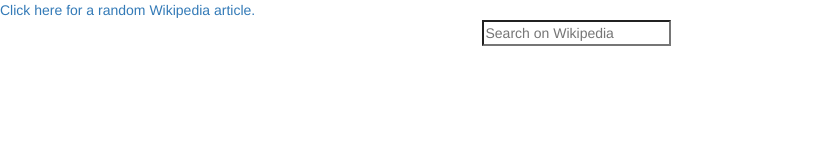
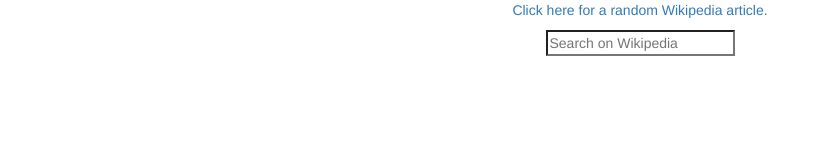
Before and after one commit to krames12/fcc-wikipedia-viewer, a plain HTML site: page index.html in a window 1280 px wide. Shown: the whole page, without its empty margins (0-826 px from the left). Drawn offline with nearby package versions, Linux system fonts and the light colour scheme.

Commit message:
base style for simple testing of functionality

```diff
--- a/css/style.css
+++ b/css/style.css
@@ -1,4 +1,30 @@
 main {
-  width: 90%;
+  width: 80%;
   height: 100%;
+  margin: auto;
 }
+
+a, a:hover, a:visited {
+	text-decoration: none;
+}
+
+.search-container a{
+	display: block;
+	width: 100%;
+	height: 100%;
+	text-align: center;
+	margin: auto;
+}
+
+.search-box {
+	display: block;
+	margin: 10px auto;
+}
+
+.result:hover{
+	border-left: 4px orange solid;
+}
+
+.result {
+	padding: 5px;
+}
```
